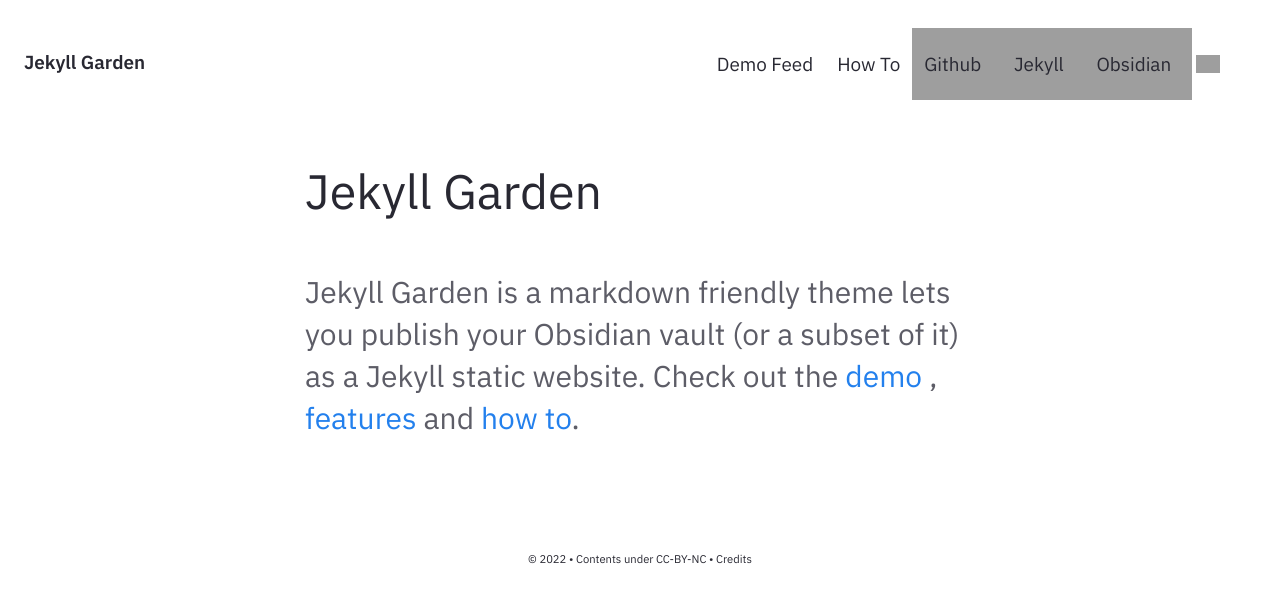
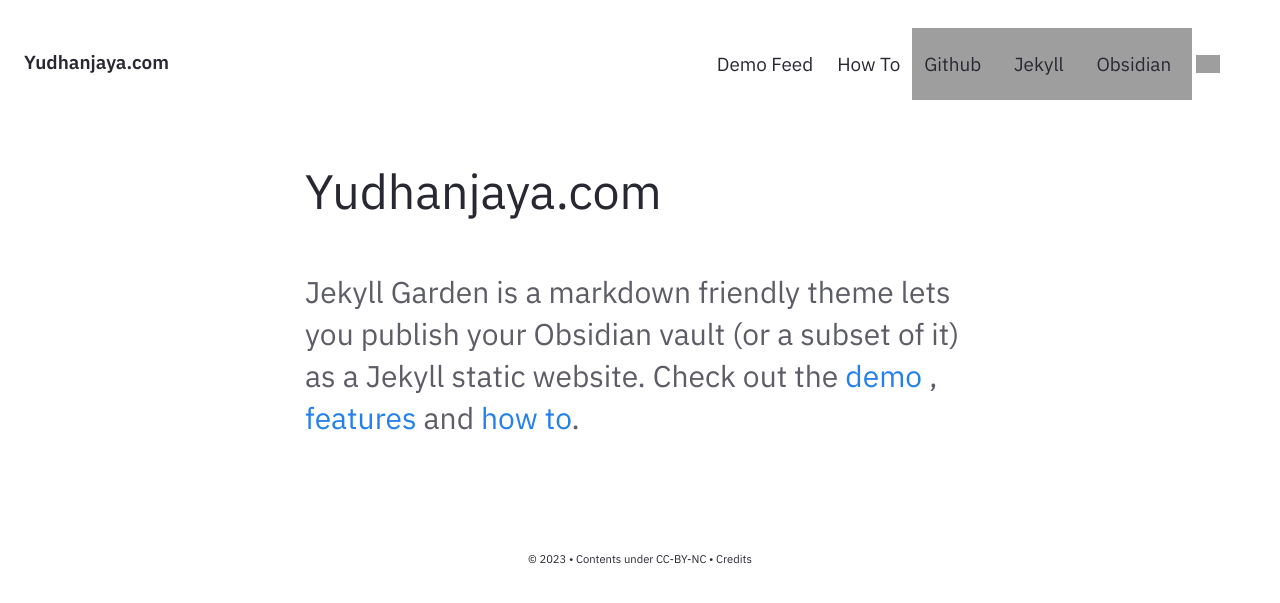
Before and after one commit to yudhanjaya/yudhanjaya-garden-test, a Jekyll site: the page built from pages/index.md, in a window 1280 px wide, cut to the strip 0-603 px from the top of the page. Built offline with Jekyll 4.4.1, drawn with Linux system fonts in a browser that asks for light colours; grey boxes are pictures that could not be loaded.

Commit message:
Update _config.yml

```diff
--- a/_config.yml
+++ b/_config.yml
@@ -27,10 +27,10 @@
 
 # Website Header, Description, Footer year and text.
 # If you are deleting this, make sure you remove it from HTML files too
-heading: Jekyll Garden # Change this
-content: Obsidian ready Jekyll Theme
+heading: Yudhanjaya.com # Change this
+content: Stuff and nonsense
 copyright:
-  year: © 2022
+  year: © 2023
   msg: Contents under CC-BY-NC
 
 # Set title and content for private & broken link tooltop
@@ -49,10 +49,9 @@
     enabled: true
   backlinks:
     enabled: true
-# To enable a homepage, change the value to true and add content to _includes/Homepage.html
-# If enable : false, notes feed will be as homepage.
   homepage:
-    enabled: true ##If you need a homepage, change this to true and edit _includes/Homepage.html
+    enabled: true
+
 
 encoding: utf-8
 
```
